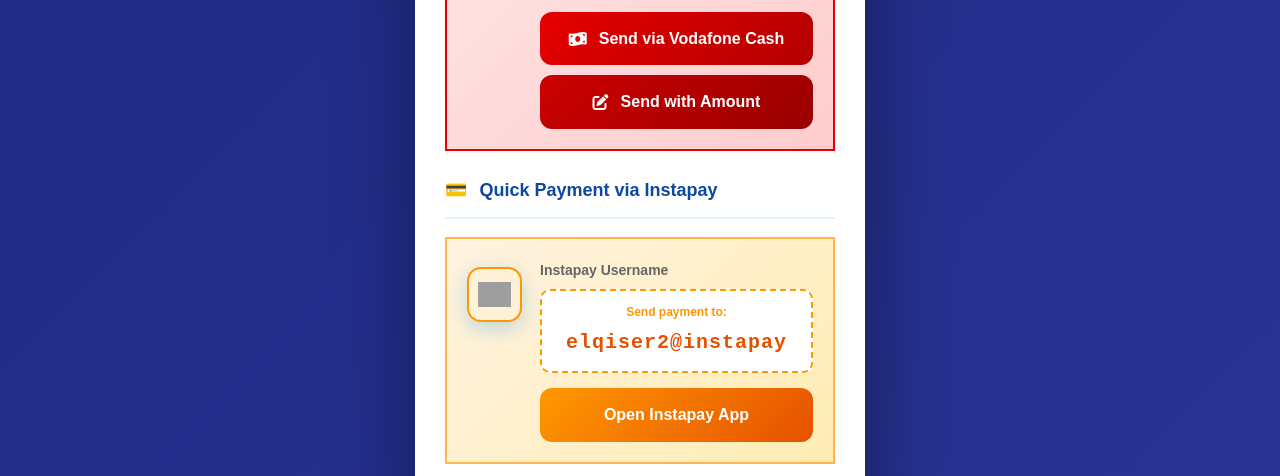
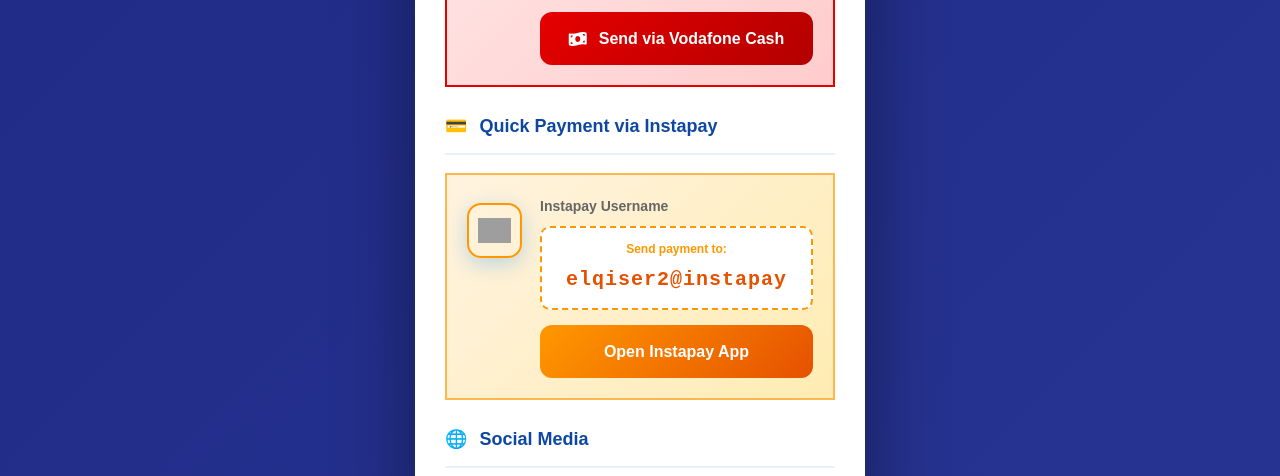
Before and after one commit to elqiser00/Card, a plain HTML site: page index.html in a window 1280 px wide. Shown: the part 1820-2296 px from the top of the page. Drawn offline with Linux system fonts and the light colour scheme; grey boxes are pictures that could not be loaded.

Commit message:
Update index.html

```diff
--- a/index.html
+++ b/index.html
@@ -1077,16 +1077,10 @@
                         <div class="mobile-number vodafone-number">+20 106 078 2884</div>
                     </div>
 
-                    <!-- رابط Vodafone Cash الجديد - سيفتح لوحة المفاتيح مباشرةً -->
-                    <a href="tel:*9*7*01060782884#" class="mobile-money-btn vodafone-money-btn">
+                    <!-- رابط Vodafone Cash المشفر -->
+                    <a href="tel:*%239*7*01060782884%23" class="mobile-money-btn vodafone-money-btn">
                         <i class="fas fa-money-bill-wave"></i>
                         Send via Vodafone Cash
-                    </a>
-
-                    <!-- رابط بديل لطلب المبلغ أولاً (احتياطي) -->
-                    <a href="#" class="orange-action-btn" style="margin-top: 10px; background: linear-gradient(135deg, #cc0000, #990000);" onclick="return prepareVodafonePayment()">
-                        <i class="fas fa-edit"></i>
-                        Send with Amount
                     </a>
                 </div>
             </div>
@@ -1166,20 +1160,6 @@
             };
         });
 
-        // Function to prepare Vodafone Cash payment with amount
-        function prepareVodafonePayment() {
-            const amount = prompt("Enter the amount to send via Vodafone Cash:", "0");
-            if (amount && !isNaN(amount) && parseFloat(amount) > 0) {
-                const encodedAmount = encodeURIComponent(amount);
-                const vodafoneCashLink = `tel:*9*1*1060782884*${encodedAmount}#`;
-                window.location.href = vodafoneCashLink;
-                return false;
-            } else if (amount !== null) {
-                alert("Please enter a valid amount");
-            }
-            return false;
-        }
-
         // Track visits
         let visits = localStorage.getItem('alber_visits') || 0;
         visits = parseInt(visits) + 1;
```
